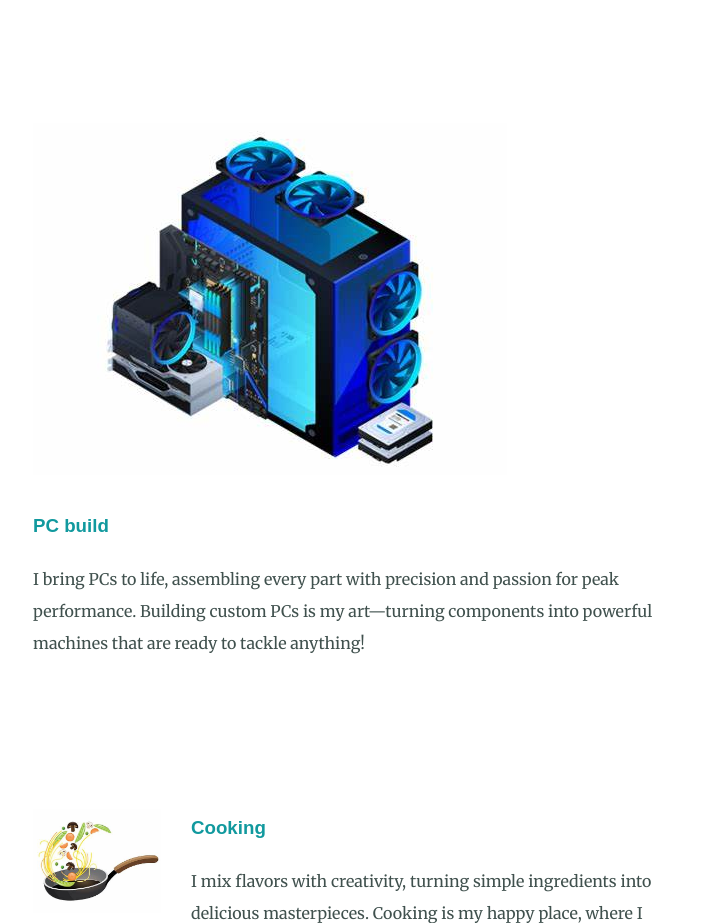
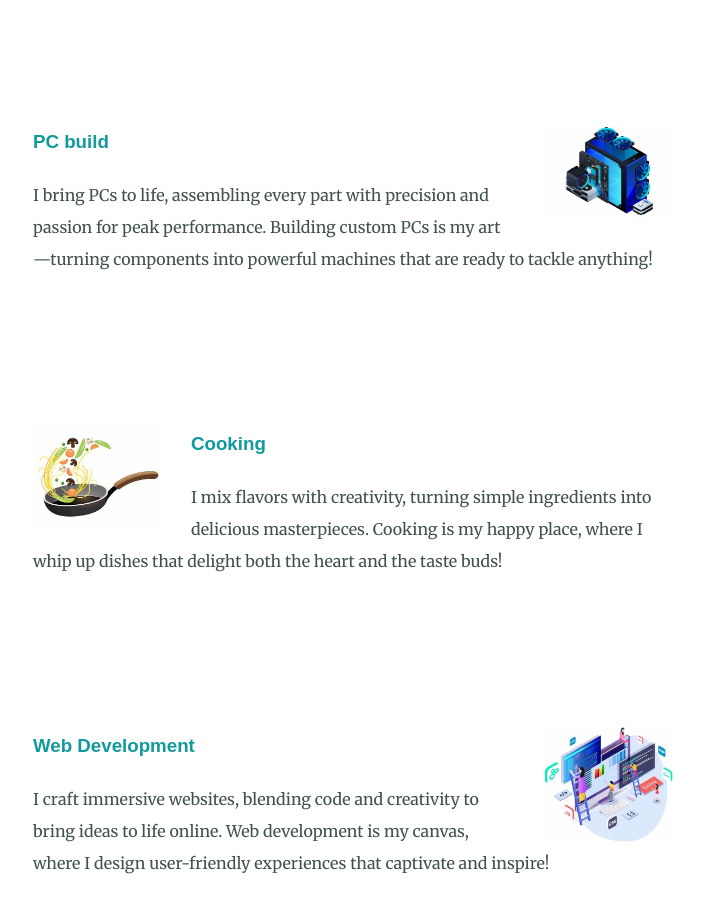
Before and after one commit to lingesh456/Lingesh-s-Site, a plain HTML site: page index.html in a window 1280 px wide. Shown: the part 1900-2823 px from the top of the page, without its empty margins (287-991 px from the left). Drawn offline with Linux system fonts and the light colour scheme.

Commit message:
Update style.css

```diff
--- a/css/style.css
+++ b/css/style.css
@@ -68,7 +68,9 @@ hr {
     margin-right: 30px;
 }
 .img2{
-
+    width: 20%;
+    float: right;
+    margin-left: 30px;
 }
 .img3{
     width: 20%;
```
